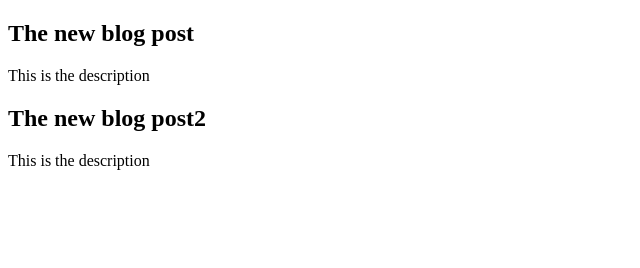
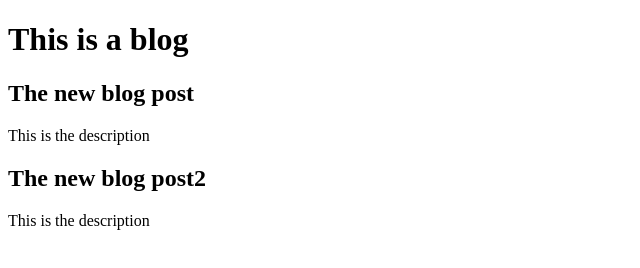
Before and after one commit to yomahh/test-Web-Dev, a plain HTML site: page blogs/index.html in a window 1280 px wide. Shown: the whole page, without its empty margins (0-640 px from the left). Drawn offline with Linux system fonts and the light colour scheme.

Commit message:
added header to main page

```diff
--- a/blogs/index.html
+++ b/blogs/index.html
@@ -6,6 +6,9 @@
   <title>Blog</title>
 </head>
 <body>
+  <header>
+    <h1>This is a blog</h1>
+  </header>
 <article>
   <h2>The new blog post</h2>
   <p>This is the description</p>
```
